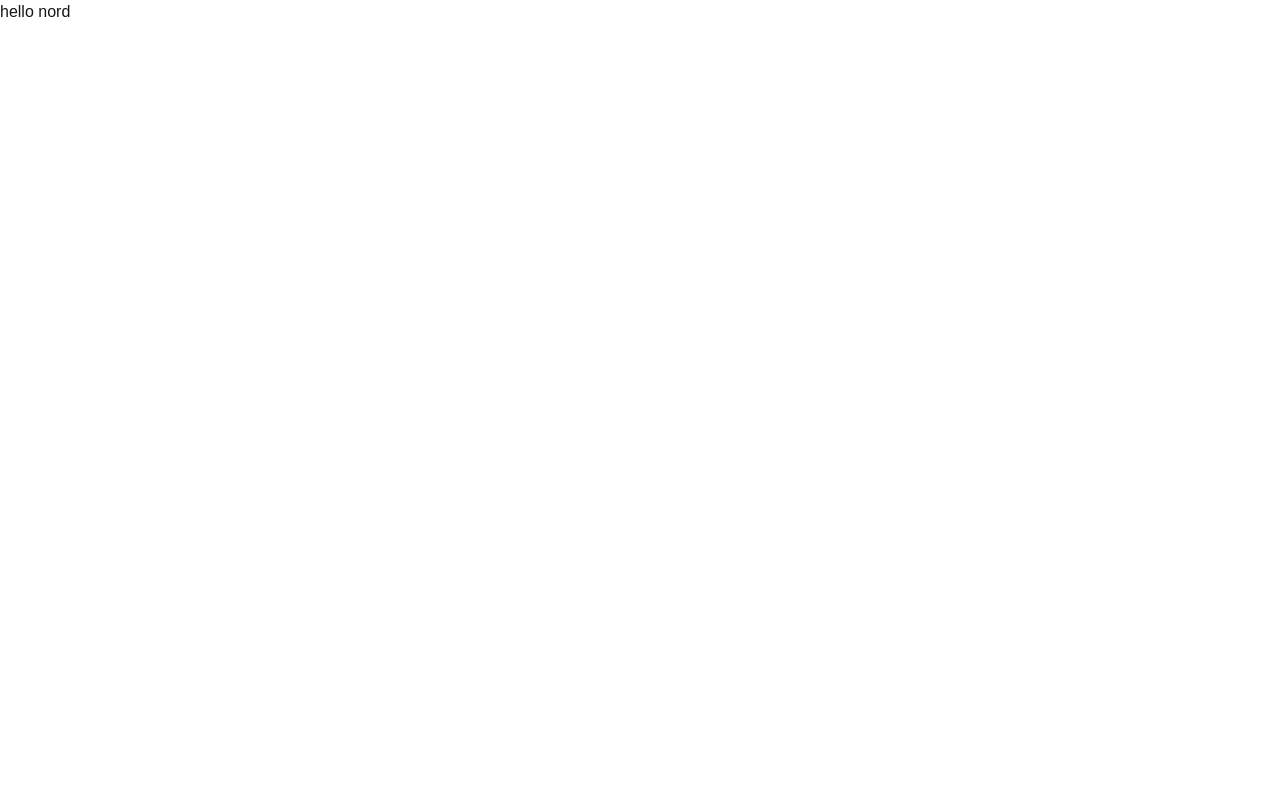
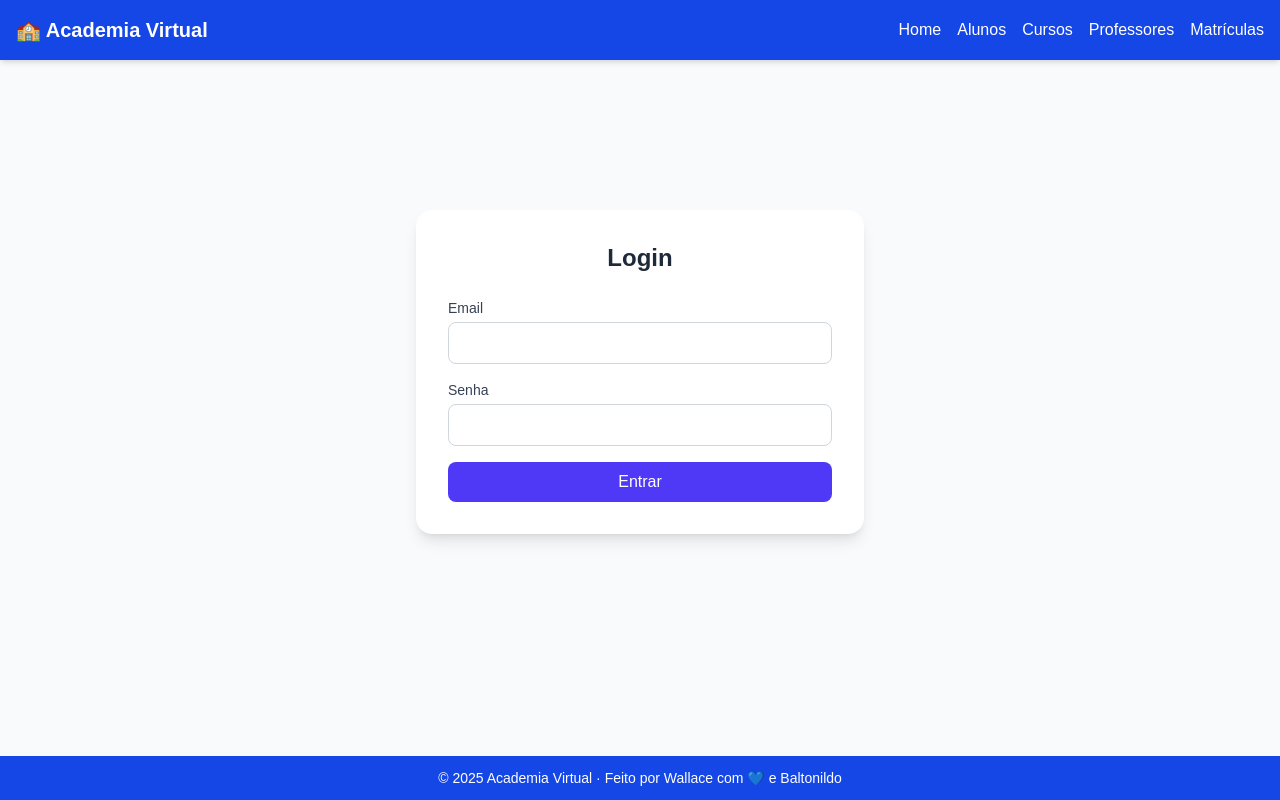
Before and after one commit to wallacesenna01/academiaVirtualReact, a Next.js app: page / in a window 1280 px wide. Built offline with nearby package versions, Linux system fonts and the light colour scheme.

Commit message:
Cursos and home

```diff
--- a/src/app/cursos/page.tsx
+++ b/src/app/cursos/page.tsx
@@ -1,12 +1,63 @@
+'use client'
+
+import { useEffect, useState } from "react";
 import Template from "../components/Template";
 
-export default function cursoPage() {
-    return(
-        <Template>
-            <h1>
-                Cursos!!
+type Course = {
+  id: number;
+  name: string;
+  category: string;
+  description: string;
+};
 
-            </h1>
-        </Template>
-    )
+export default function CursoPage() {
+  const [courses, setCourses] = useState<Course[]>([]);
+  const [loading, setLoading] = useState(true);
+
+  useEffect(() => {
+    fetch("http://localhost:8080/courses") // troque pela URL real do seu backend
+      .then((res) => res.json())
+      .then((data) => {
+        setCourses(data);
+        setLoading(false);
+      })
+      .catch((err) => {
+        console.error("Erro ao buscar cursos:", err);
+        setLoading(false);
+      });
+  }, []);
+
+  return (
+    <Template>
+      <div className="p-6">
+        <h1 className="text-3xl font-bold text-center mb-8">Cursos Disponíveis</h1>
+
+        {loading ? (
+          <p className="text-center">Carregando cursos...</p>
+        ) : (
+          <div className="grid grid-cols-1 sm:grid-cols-2 lg:grid-cols-3 gap-6">
+            {courses.map((course) => (
+              <div
+                key={course.id}
+                className="bg-white rounded-2xl shadow-md hover:shadow-lg transition-all duration-300 border border-gray-100"
+              >
+                <div className="h-40 bg-gradient-to-r from-indigo-500 to-purple-500 rounded-t-2xl"></div>
+
+                <div className="p-5">
+                  <h2 className="text-xl font-semibold mb-1">{course.name}</h2>
+                  <p className="text-sm text-gray-600 italic mb-2">
+                    {course.category}
+                  </p>
+                  <p className="text-gray-700 text-sm">{course.description}</p>
+                  <button className="mt-4 w-full bg-indigo-600 text-white py-2 rounded-xl hover:bg-indigo-700">
+                    Ver detalhes
+                  </button>
+                </div>
+              </div>
+            ))}
+          </div>
+        )}
+      </div>
+    </Template>
+  );
 }
--- a/src/app/page.tsx
+++ b/src/app/page.tsx
@@ -1,11 +1,76 @@
+'use client'
 
+import { useState } from "react";
+import Template from "./components/Template";
 
-export default function Home() {
+export default function LoginPage() {
+  const [email, setEmail] = useState("");
+  const [senha, setSenha] = useState("");
+  const [erro, setErro] = useState("");
+
+  const handleLogin = (e: React.FormEvent) => {
+    e.preventDefault();
+
+    // Lógica fake de validação só pra teste
+    if (email === "admin@email.com" && senha === "123456") {
+      setErro("");
+      alert("Login realizado com sucesso!");
+      // Aqui você poderia redirecionar para o /home
+    } else {
+      setErro("Email ou senha inválidos.");
+    }
+  };
+
   return (
+    <Template>
+      <div className="flex justify-center items-center min-h-[70vh]">
+        <div className="bg-white shadow-lg rounded-2xl p-8 w-full max-w-md">
+          <h2 className="text-2xl font-bold text-center mb-6">Login</h2>
 
-   <h1>
-        hello nord
-   </h1>
+          {erro && (
+            <div className="bg-red-100 text-red-700 p-2 mb-4 rounded-md text-sm text-center">
+              {erro}
+            </div>
+          )}
 
-  )
+          <form onSubmit={handleLogin} className="space-y-4">
+            <div>
+              <label htmlFor="email" className="block text-sm font-medium text-gray-700">
+                Email
+              </label>
+              <input
+                type="email"
+                id="email"
+                className="mt-1 w-full border border-gray-300 rounded-lg p-2 focus:outline-none focus:ring-2 focus:ring-indigo-500"
+                value={email}
+                onChange={(e) => setEmail(e.target.value)}
+                required
+              />
+            </div>
+
+            <div>
+              <label htmlFor="senha" className="block text-sm font-medium text-gray-700">
+                Senha
+              </label>
+              <input
+                type="password"
+                id="senha"
+                className="mt-1 w-full border border-gray-300 rounded-lg p-2 focus:outline-none focus:ring-2 focus:ring-indigo-500"
+                value={senha}
+                onChange={(e) => setSenha(e.target.value)}
+                required
+              />
+            </div>
+
+            <button
+              type="submit"
+              className="w-full bg-indigo-600 text-white py-2 rounded-lg hover:bg-indigo-700 transition"
+            >
+              Entrar
+            </button>
+          </form>
+        </div>
+      </div>
+    </Template>
+  );
 }
```
